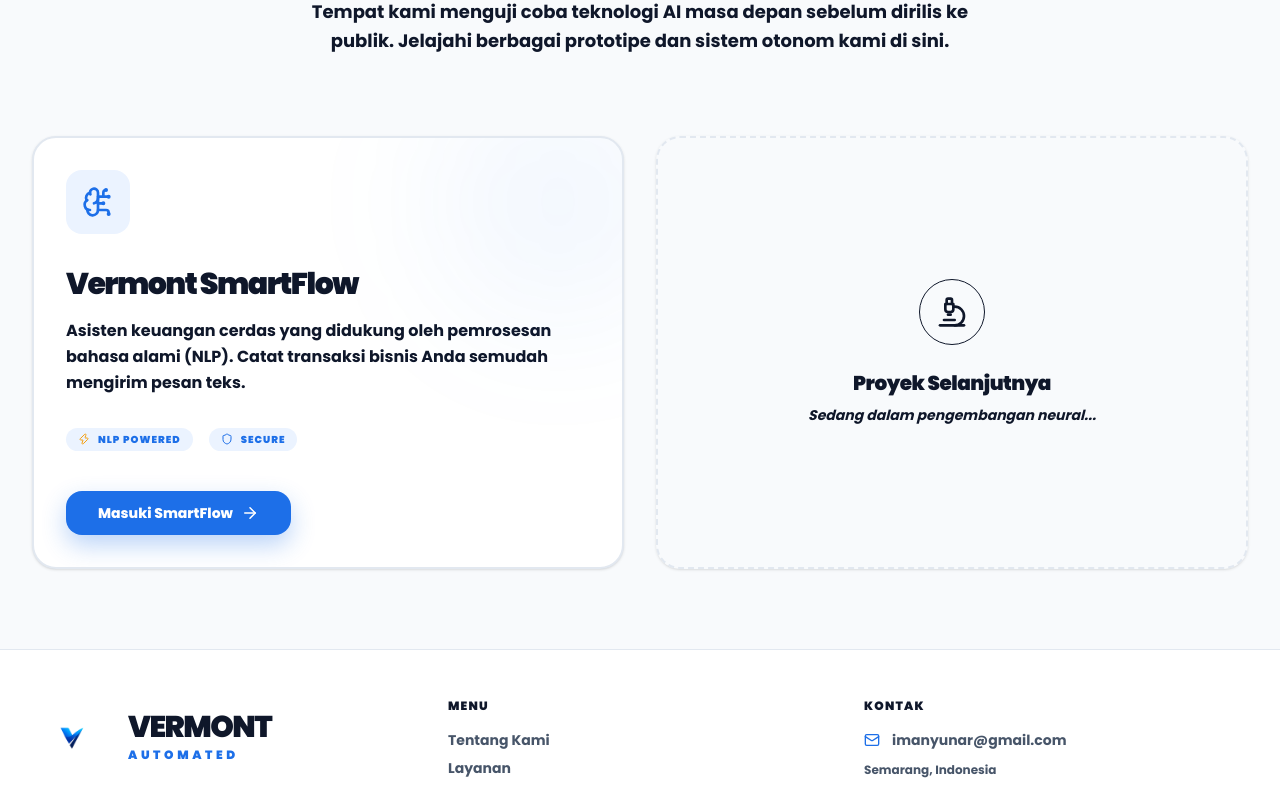
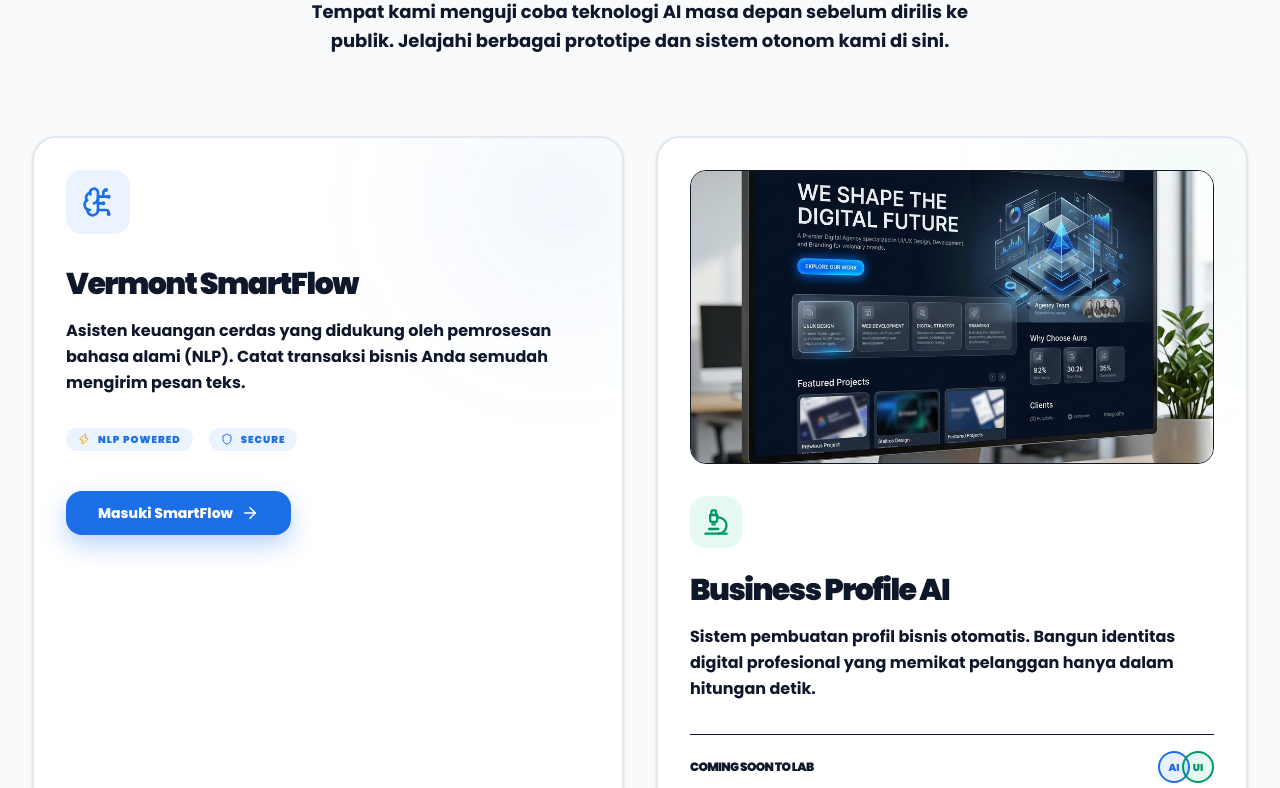
Before and after one commit to imanyunar/start, a React (Vite) app: page /laboratory in a window 1280 px wide. Shown: the part 320-1108 px from the top of the page. Built offline with nearby package versions, Linux system fonts and the light colour scheme.

Commit message:
feat: add Business Profile AI mockup to Lab

```diff
--- a/src/pages/LabPage.tsx
+++ b/src/pages/LabPage.tsx
@@ -2,6 +2,7 @@ import { motion } from 'framer-motion';
 import { BrainCircuit, FlaskConical, ArrowRight, Zap, Shield, Microscope } from 'lucide-react';
 import { Link } from 'react-router-dom';
 import { useTranslation } from 'react-i18next';
+import mockupImg from '../assets/business_profile_mockup.png';
 
 const LabPage = () => {
   const { t } = useTranslation();
@@ -61,18 +62,45 @@ const LabPage = () => {
               </Link>
             </motion.div>
 
-            {/* Placeholder for Next Prototype */}
+            {/* Business Profile Mockup Card */}
             <motion.div
               initial={{ opacity: 0, scale: 0.95 }}
               whileInView={{ opacity: 1, scale: 1 }}
               viewport={{ once: true }}
-              className="card-premium border-dashed bg-transparent flex flex-col items-center justify-center text-center p-12 hover:border-blue-primary/30"
+              className="card-premium group relative overflow-hidden flex flex-col"
             >
-              <div className="p-4 bg-app-bg border border-app-border rounded-full text-app-muted mb-6">
-                <Microscope size={32} />
+              <div className="absolute top-0 right-0 w-64 h-64 bg-emerald-500/5 blur-3xl rounded-full translate-x-16 -translate-y-16"></div>
+
+              <div className="relative aspect-video mb-8 overflow-hidden rounded-2xl bg-app-bg border border-app-border group-hover:border-blue-primary/30 transition-colors">
+                <img
+                  src={mockupImg}
+                  alt="Business Profile Mockup"
+                  className="w-full h-full object-cover group-hover:scale-105 transition-transform duration-700"
+                />
+                <div className="absolute inset-0 bg-gradient-to-t from-app-surface/80 to-transparent opacity-0 group-hover:opacity-100 transition-opacity flex items-end p-6">
+                  <span className="text-[10px] font-black uppercase tracking-widest text-blue-primary bg-white/90 backdrop-blur-sm px-3 py-1 rounded-full shadow-lg">
+                    Neural Draft v0.1
+                  </span>
+                </div>
               </div>
-              <h3 className="text-xl font-black text-app-text mb-2">Proyek Selanjutnya</h3>
-              <p className="text-app-faint text-sm font-bold italic">Sedang dalam pengembangan neural...</p>
+
+              <div className="p-3 bg-emerald-500/10 rounded-2xl text-emerald-600 w-fit mb-6">
+                <Microscope size={28} />
+              </div>
+
+              <h2 className="text-3xl font-black text-app-text mb-4 tracking-tighter">Business Profile AI</h2>
+              <p className="text-app-muted font-bold mb-8 leading-relaxed">
+                Sistem pembuatan profil bisnis otomatis. Bangun identitas digital profesional
+                yang memikat pelanggan hanya dalam hitungan detik.
+              </p>
+
+              <div className="mt-auto pt-4 flex items-center justify-between border-t border-app-border">
+                <span className="text-xs font-black text-app-faint uppercase tracking-tighter">Coming Soon to Lab</span>
+                <div className="flex -space-x-2">
+                  <div className="w-8 h-8 rounded-full border-2 border-app-surface bg-blue-primary/10 flex items-center justify-center text-[10px] font-black text-blue-primary">AI</div>
+                  <div className="w-8 h-8 rounded-full border-2 border-app-surface bg-emerald-500/10 flex items-center justify-center text-[10px] font-black text-emerald-600">UI</div>
+                </div>
+              </div>
             </motion.div>
           </div>
         </div>
```
Also changed, not shown: src/assets/business_profile_mockup.png (added).
